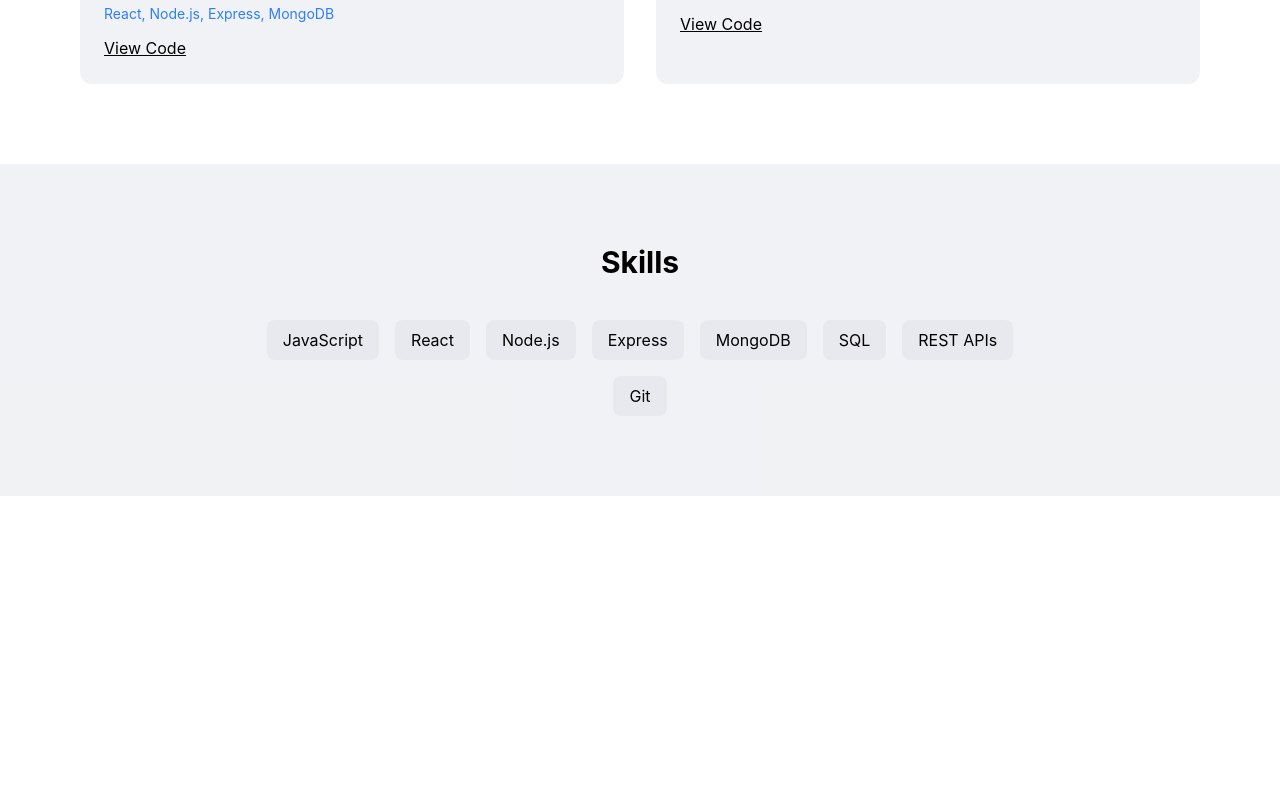
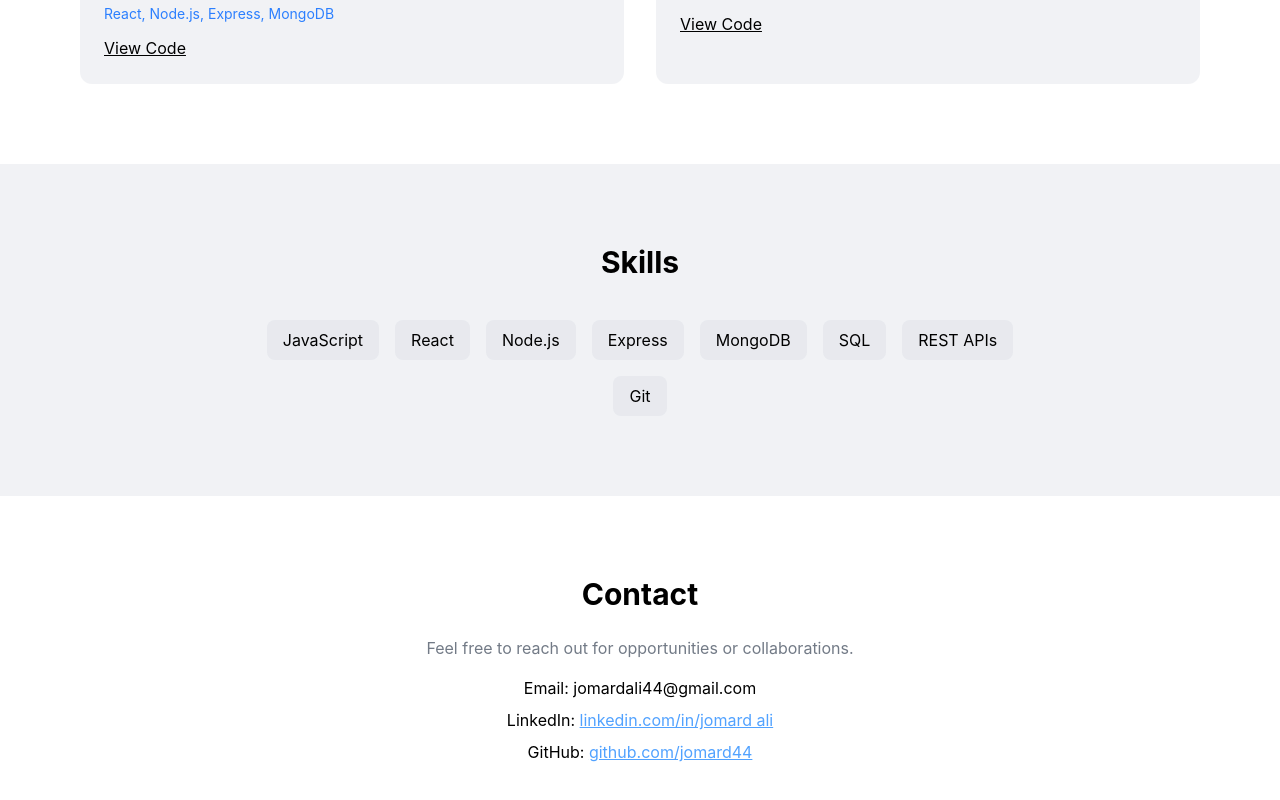
Before and after one commit to jomard44/jomard-portfolio, a React (Vite) app: page / in a window 1280 px wide. Shown: the part 636-1436 px from the top of the page. Before the commit the page ends 1132 px from the top, so only its background shows below. Built offline with nearby package versions, Linux system fonts and the light colour scheme.

Commit message:
create contact section

```diff
--- a/src/App.jsx
+++ b/src/App.jsx
@@ -4,6 +4,7 @@ import Navbar from './components/Navbar'
 import Hero from './components/Hero'
 import Projects from './components/Projects'
 import Skills from './components/Skilles'
+import Contact from './components/Contact'
 
 function App() {
 
@@ -13,6 +14,7 @@ function App() {
      <Hero/>
      <Projects/>
      <Skills/>
+     <Contact />
     </>
   )
 }
--- a/src/components/Contact.jsx
+++ b/src/components/Contact.jsx
@@ -0,0 +1,37 @@
+const Contact = () => {
+  return (
+    <section id="contact" className="py-20 px-4 text-center">
+      <h2 className="text-3xl font-bold mb-6">Contact</h2>
+
+      <p className="text-gray-700/70 mb-4">
+        Feel free to reach out for opportunities or collaborations.
+      </p>
+
+      <div className="space-y-2">
+        <p>Email: jomardali44@gmail.com</p>
+        <p>
+          LinkedIn:{" "}
+          <a
+            href="https://www.linkedin.com/in/jomard-ali-9912b81b2/"
+            target="_blank"
+            className="text-blue-400 underline"
+          >
+            linkedin.com/in/jomard ali
+          </a>
+        </p>
+        <p>
+          GitHub:{" "}
+          <a
+            href="https://github.com/jomard44"
+            target="_blank"
+            className="text-blue-400 underline"
+          >
+            github.com/jomard44
+          </a>
+        </p>
+      </div>
+    </section>
+  );
+};
+
+export default Contact;
```
